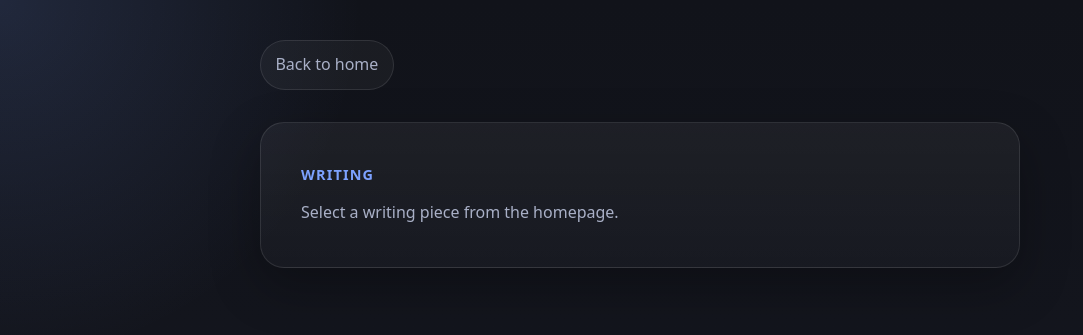
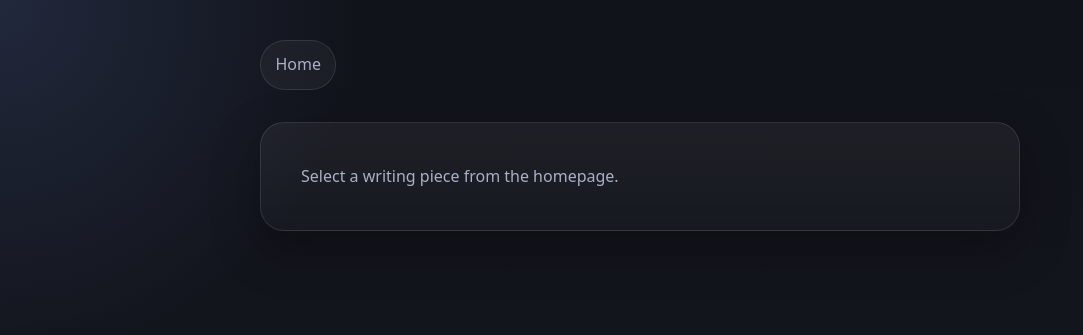
Before and after one commit to freshmorsikov/digital-garden, a plain HTML site: page writing/index.html in a window 1280 px wide. Shown: the whole page, without its empty margins (0-1083 px from the left). Drawn offline with Linux system fonts and the light colour scheme.

Commit message:
Refine writing page header

```diff
--- a/writing/index.html
+++ b/writing/index.html
@@ -65,15 +65,6 @@
       border-radius: 24px;
       background: linear-gradient(180deg, rgba(255, 255, 255, 0.05), rgba(255, 255, 255, 0.025));
       box-shadow: var(--shadow);
-    }
-
-    .eyebrow {
-      margin: 0 0 0.75rem;
-      color: var(--accent);
-      font-size: 0.9rem;
-      font-weight: 600;
-      letter-spacing: 0.08em;
-      text-transform: uppercase;
     }
 
     h1, h2, h3 {
@@ -150,11 +141,10 @@
 <body>
   <main class="page-shell">
     <div class="topbar">
-      <a class="back-link" href="../">Back to home</a>
+      <a class="back-link" href="../">Home</a>
     </div>
 
     <article class="article-shell">
-      <p class="eyebrow">Writing</p>
       <div id="content" class="status">Loading post...</div>
     </article>
   </main>
```
